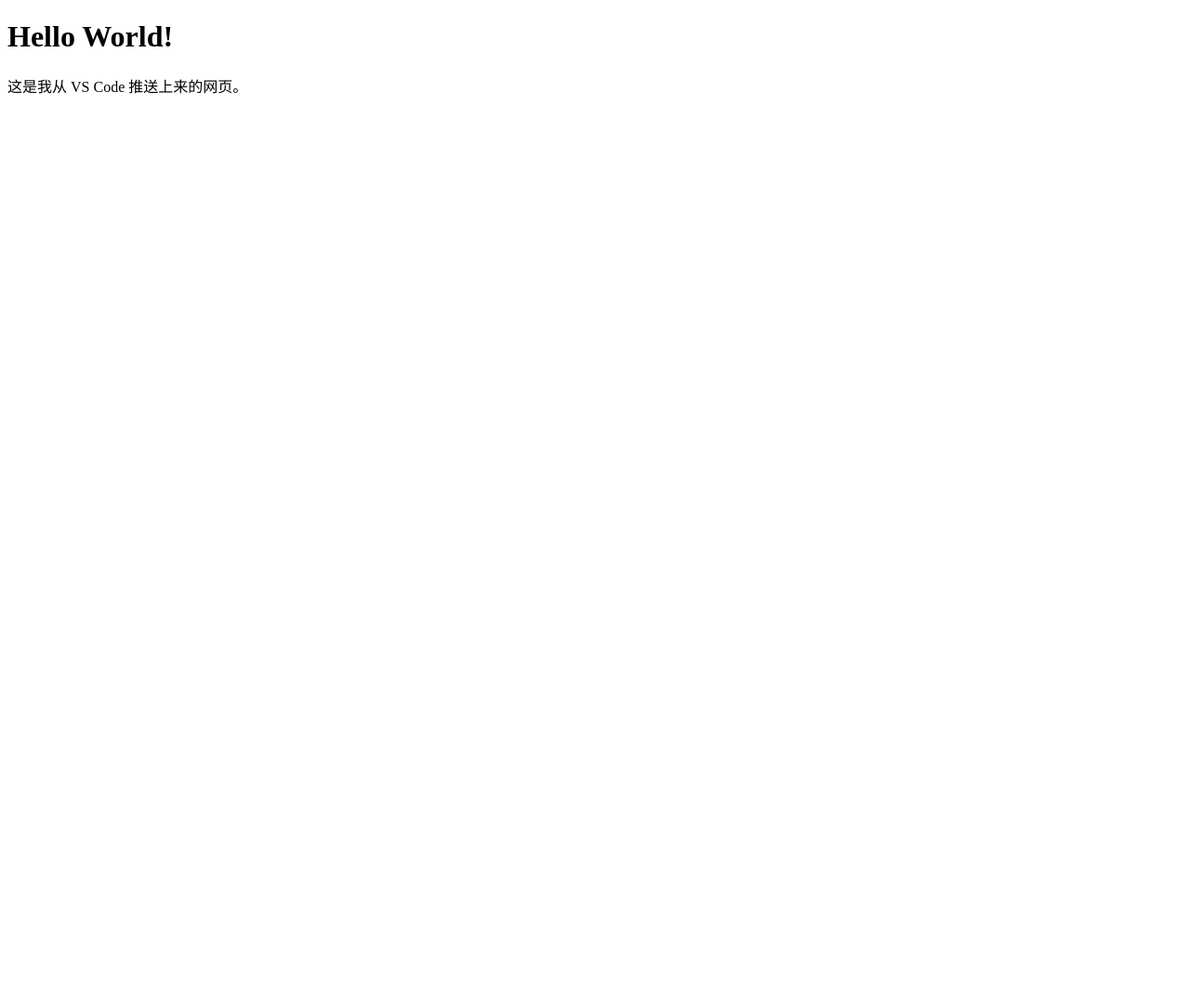
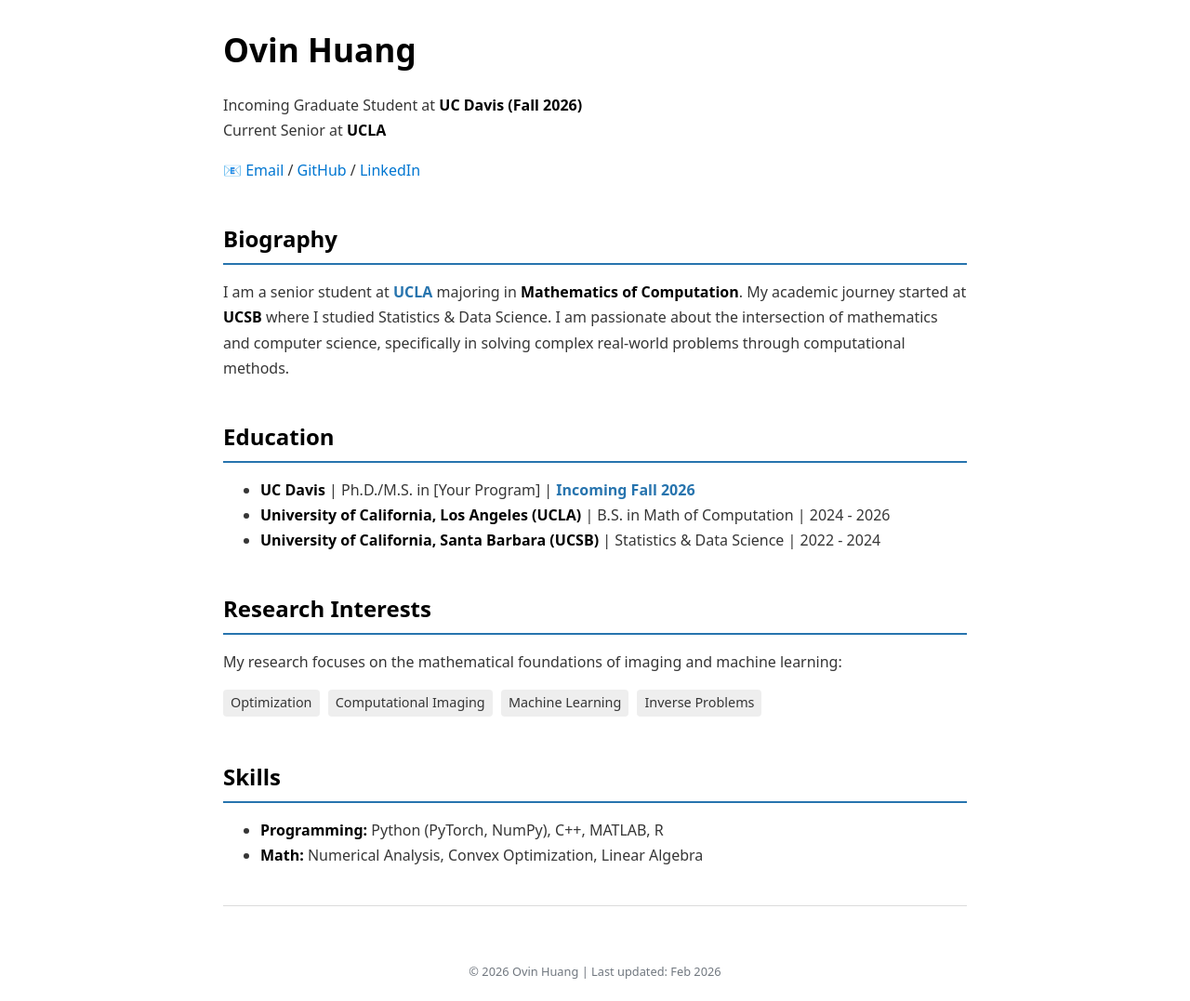
Before and after one commit to Ovin233/Ovin233.github.io, a plain HTML site: page index.html in a window 1280 px wide. Shown: the whole page at 93% size. Before the commit the page ends 800 px from the top, so only its background shows below. Drawn offline with nearby package versions, Linux system fonts and the light colour scheme.

Commit message:
Feb9 5:55PM

```diff
--- a/index.html
+++ b/index.html
@@ -1,11 +1,82 @@
 <!DOCTYPE html>
-<html lang="zh">
+<html lang="en">
 <head>
     <meta charset="UTF-8">
-    <title>Ovin233 的个人主页</title>
+    <meta name="viewport" content="width=device-width, initial-scale=1.0">
+    <title>Ovin Huang | Academic Profile</title>
+    <link rel="stylesheet" href="https://cdn.jsdelivr.net/npm/water.css@2/out/water.css">
+    <style>
+        :root { --primary-color: #2774AE; /* UCLA Blue */ }
+        body { line-height: 1.7; }
+        .sidebar { margin-bottom: 40px; }
+        .highlight { color: var(--primary-color); font-weight: bold; }
+        .tag { background: #eee; padding: 2px 8px; border-radius: 4px; font-size: 0.9em; margin-right: 5px; display: inline-block; margin-bottom: 5px; }
+        h2 { border-bottom: 2px solid var(--primary-color); padding-bottom: 5px; margin-top: 40px; }
+    </style>
 </head>
 <body>
-    <h1>Hello World!</h1>
-    <p>这是我从 VS Code 推送上来的网页。</p>
+
+    <header>
+        <h1>Ovin Huang</h1>
+        <p>
+            Incoming Graduate Student at <strong>UC Davis (Fall 2026)</strong><br>
+            Current Senior at <strong>UCLA</strong>
+        </p>
+        <div>
+            <a href="mailto:your_email@ucla.edu">Email</a> /
+            <a href="https://github.com/Ovin233">GitHub</a> /
+            <a href="#">LinkedIn</a>
+        </div>
+    </header>
+
+    <section id="biography">
+        <h2>Biography</h2>
+        <p>
+            I am a senior student at <span class="highlight">UCLA</span> majoring in <strong>Mathematics of Computation</strong>.
+            My academic journey started at <strong>UCSB</strong> where I studied Statistics & Data Science.
+            I am passionate about the intersection of mathematics and computer science, specifically in solving complex real-world problems through computational methods.
+        </p>
+    </section>
+
+    <section id="education">
+        <h2>Education</h2>
+        <ul>
+            <li>
+                <strong>UC Davis</strong> | Ph.D./M.S. in [Your Program] | <span class="highlight">Incoming Fall 2026</span>
+            </li>
+            <li>
+                <strong>University of California, Los Angeles (UCLA)</strong> | B.S. in Math of Computation | 2024 - 2026
+            </li>
+            <li>
+                <strong>University of California, Santa Barbara (UCSB)</strong> | Statistics & Data Science | 2022 - 2024
+            </li>
+        </ul>
+    </section>
+
+    <section id="research">
+        <h2>Research Interests</h2>
+        <p>My research focuses on the mathematical foundations of imaging and machine learning:</p>
+        <div>
+            <span class="tag">Optimization</span>
+            <span class="tag">Computational Imaging</span>
+            <span class="tag">Machine Learning</span>
+            <span class="tag">Inverse Problems</span>
+        </div>
+    </section>
+
+    <section id="skills">
+        <h2>Skills</h2>
+        <ul>
+            <li><strong>Programming:</strong> Python (PyTorch, NumPy), C++, MATLAB, R</li>
+            <li><strong>Math:</strong> Numerical Analysis, Convex Optimization, Linear Algebra</li>
+        </ul>
+    </section>
+
+    <footer>
+        <p style="text-align: center; margin-top: 50px; font-size: 0.8em;">
+            © 2026 Ovin Huang | Last updated: Feb 2026
+        </p>
+    </footer>
+
 </body>
 </html>
```
